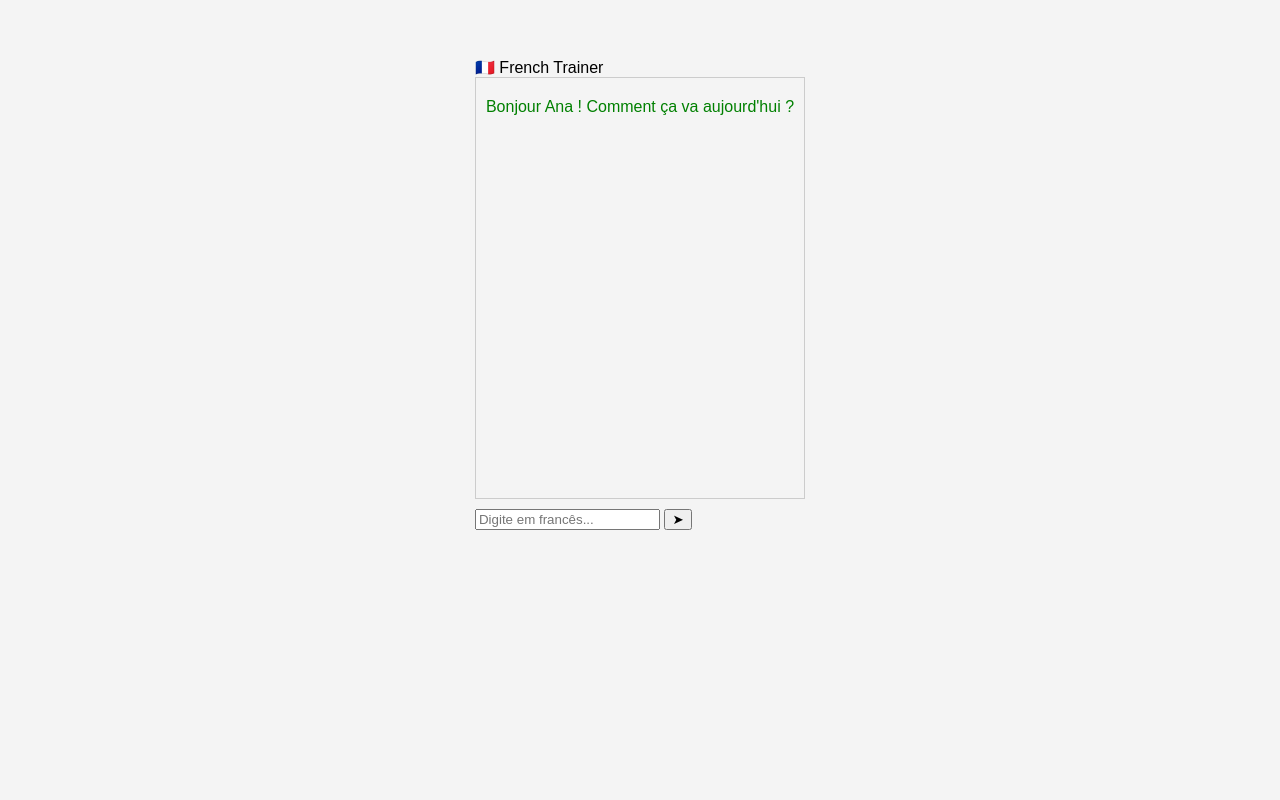
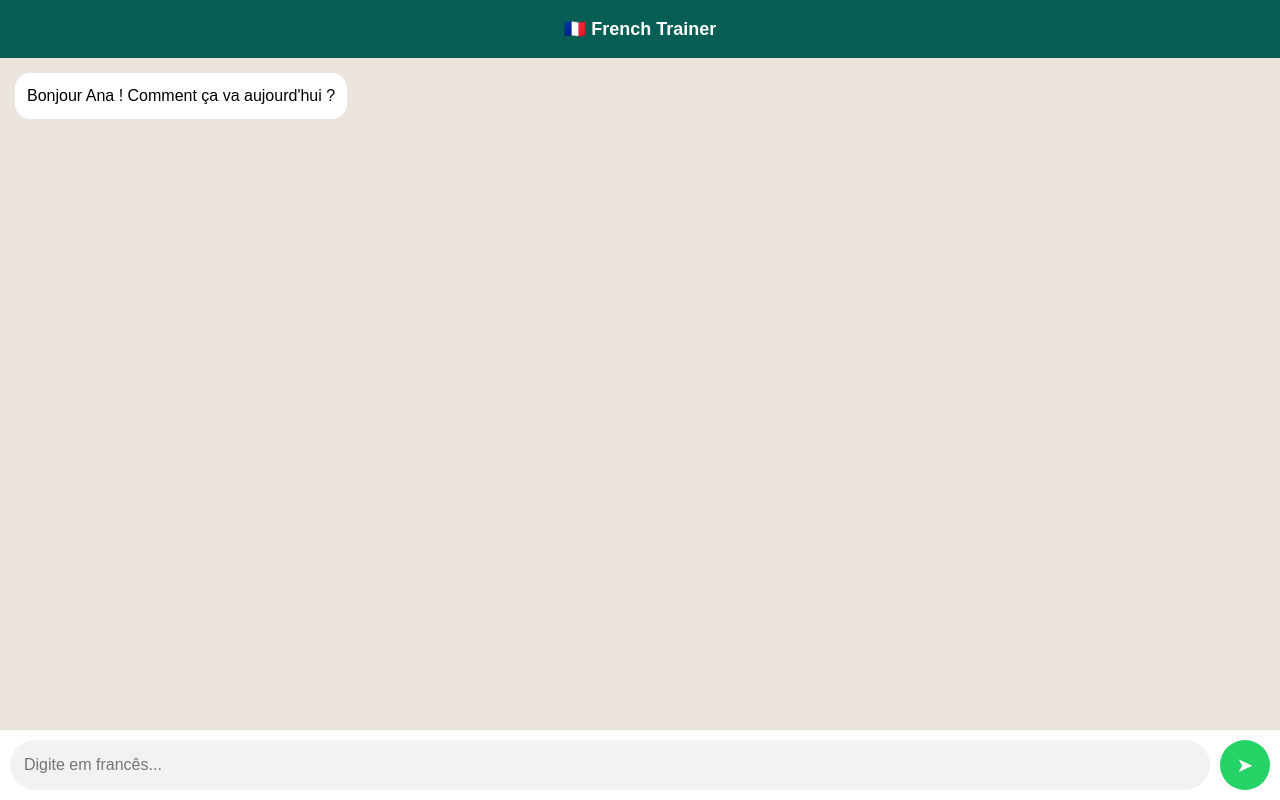
Before and after one commit to anaflaviasc23/templete01, a plain HTML site: page index2.html in a window 1280 px wide. Drawn offline with Linux system fonts and the light colour scheme.

Commit message:
Atualizar o style.css

```diff
--- a/style.css
+++ b/style.css
@@ -1,37 +1,83 @@
-body{
-    font-family: Arial, sans-serif;
-    background:#f4f4f4;
-    display:flex;
-    justify-content:center;
-    padding-top:50px;
+*{
+    margin:0;
+    padding:0;
+    box-sizing:border-box;
 }
 
-.chat-container{
-    width:500px;
-    background:white;
-    padding:20px;
-    border-radius:10px;
+body{
+    font-family:Arial, sans-serif;
+    background:#ece5dd;
+}
+
+.app{
+    height:100vh;
+    display:flex;
+    flex-direction:column;
+}
+
+header{
+    background:#075e54;
+    color:white;
+    padding:18px;
+    text-align:center;
+    font-size:18px;
+    font-weight:bold;
 }
 
 #chat{
-    height:400px;
-    border:1px solid #ccc;
+    flex:1;
     overflow-y:auto;
-    padding:10px;
-    margin-bottom:10px;
+    padding:15px;
+    display:flex;
+    flex-direction:column;
+    gap:10px;
+}
+
+.message{
+    max-width:80%;
+    padding:12px;
+    border-radius:15px;
+    line-height:1.4;
 }
 
 .user{
-    color:blue;
-    margin:10px 0;
+    background:#dcf8c6;
+    align-self:flex-end;
 }
 
 .bot{
-    color:green;
-    margin:10px 0;
+    background:white;
+    align-self:flex-start;
 }
 
 .correction{
-    color:red;
-    font-style:italic;
+    background:#fff3cd;
+    border-left:4px solid #ffc107;
+    align-self:flex-start;
 }
+
+footer{
+    display:flex;
+    padding:10px;
+    background:white;
+    gap:10px;
+}
+
+input{
+    flex:1;
+    border:none;
+    background:#f2f2f2;
+    padding:14px;
+    border-radius:25px;
+    font-size:16px;
+}
+
+button{
+    width:50px;
+    height:50px;
+    border:none;
+    border-radius:50%;
+    background:#25d366;
+    color:white;
+    font-size:20px;
+}
```
